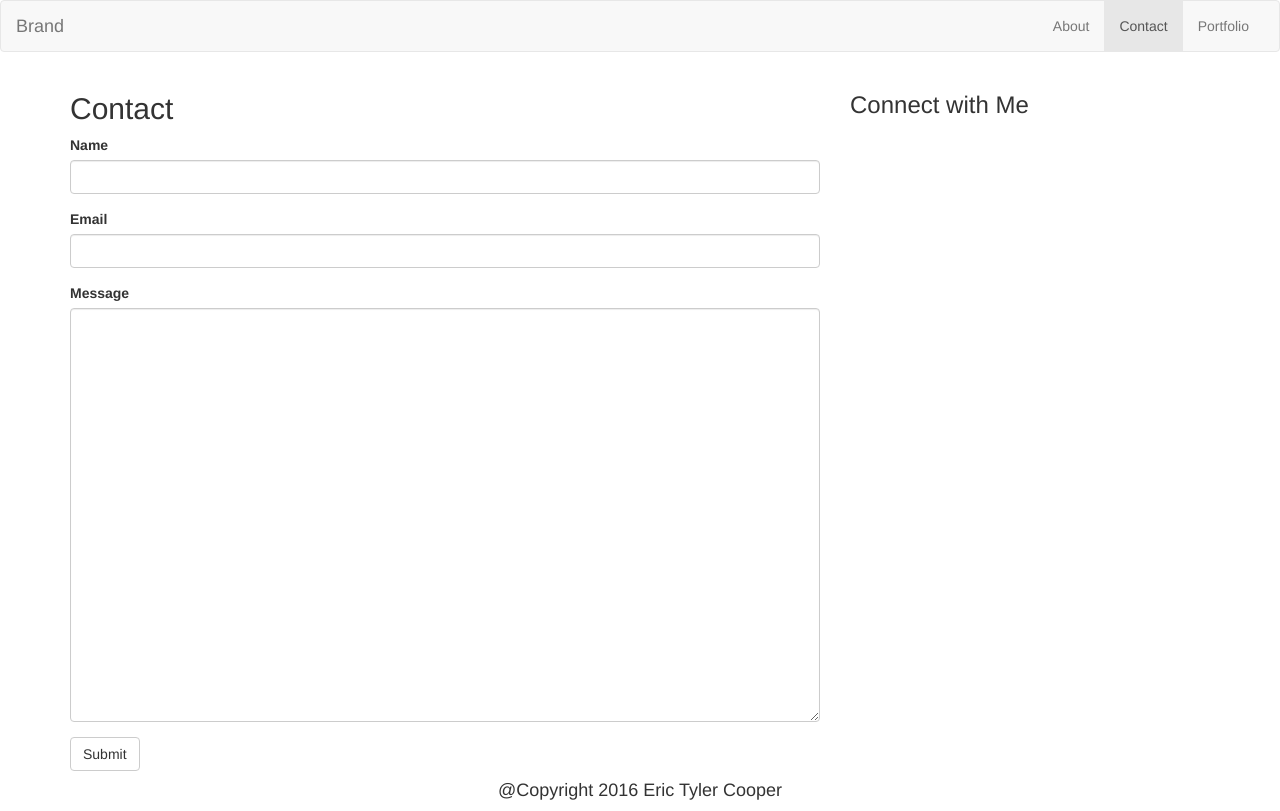
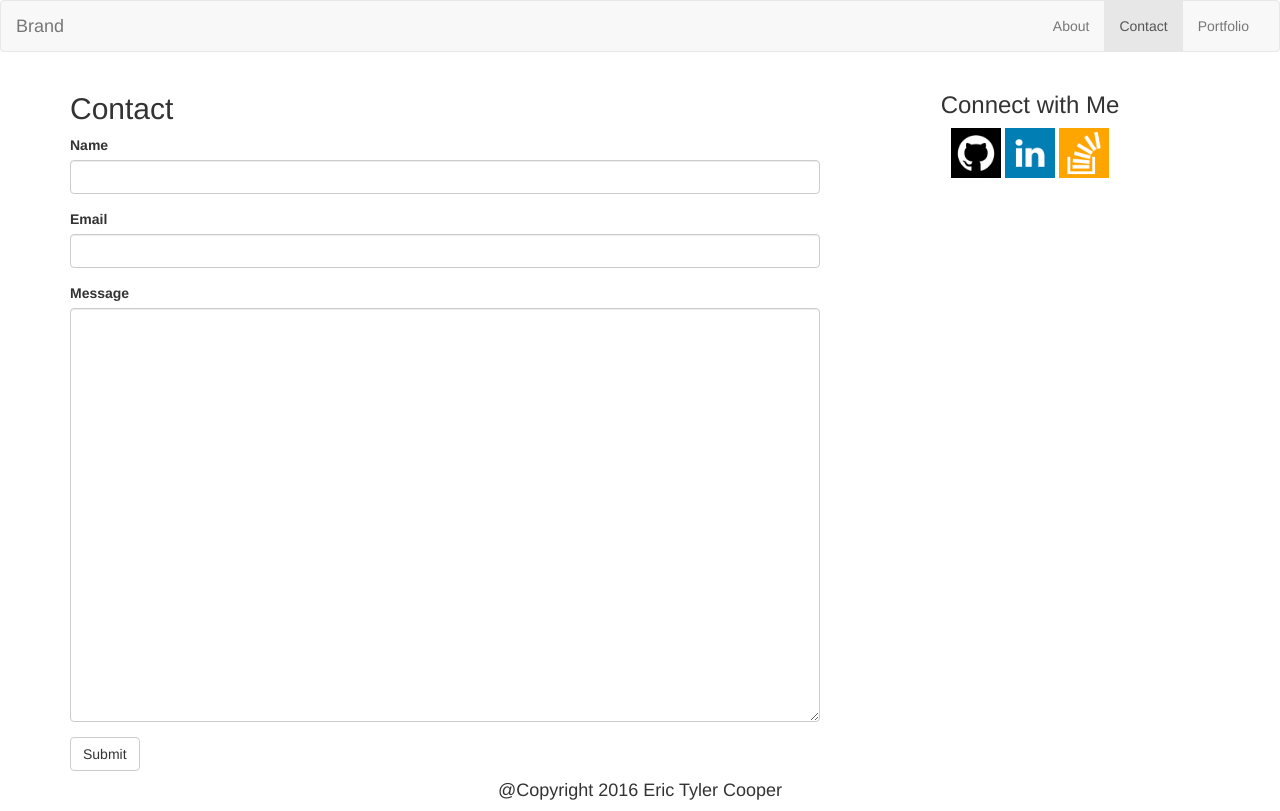
Before and after one commit to EricTC93/Bootstrap-Portfolio, a plain HTML site: page contact.html in a window 1280 px wide. Drawn offline with Linux system fonts and the light colour scheme.

Commit message:
add basic layout for aside

```diff
--- a/contact.html
+++ b/contact.html
@@ -57,8 +57,19 @@
 				</form>
 			</div>
 
-			<div class="col-md-4">
+			<div class="col-md-4 text-center">
 				<h3> Connect with Me </h3>
+				<a href="https://github.com/YETC7" target="_blank">
+					<img src="assets/images/githubIcon.png" alt="Github" width="50" height="50">
+				</a>
+
+				<a href="https://www.linkedin.com/in/eric-cooper-82073152/" target="_blank">
+					<img src="assets/images/linkedinIcon.png" alt="LinkedIn" width="50" height="50">
+				</a>
+
+				<a href="http://stackoverflow.com/users/7718434/eric-cooper" target="_blank">
+					<img src="assets/images/stackoverflowIcon.png" alt="StackOverflow" width="50" height="50">
+				</a>
 			</div>
 		</div>
 
```
Also changed, not shown: index.html (+12 -1 lines).
